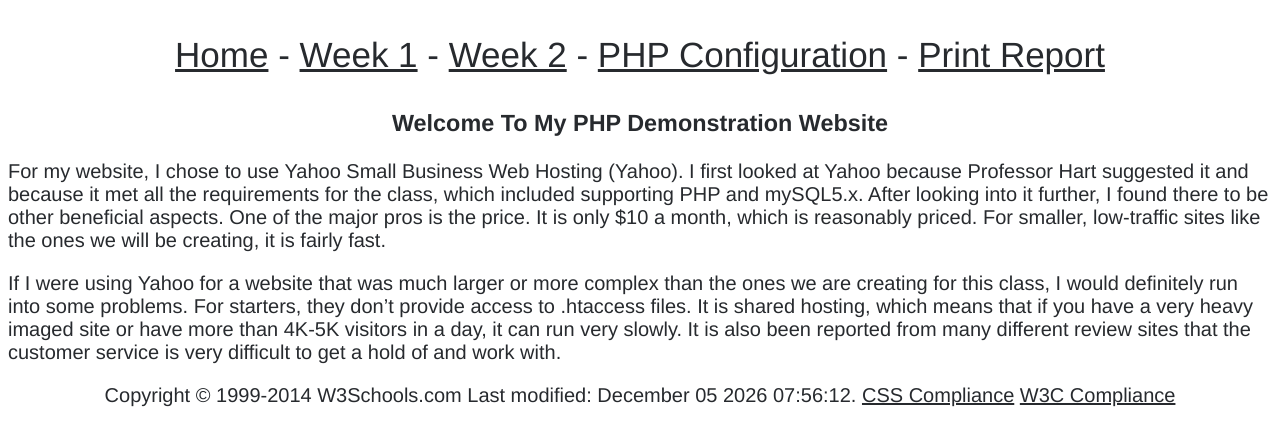
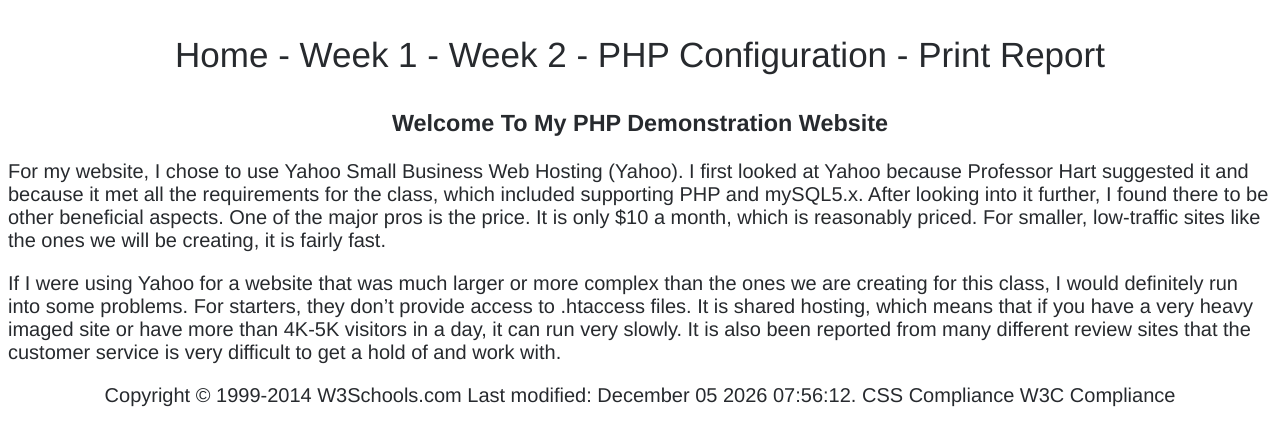
Before and after one commit to jstewart983/phpWeb, a PHP site: page /index.php in a window 1280 px wide. Shown: the top 446 px of the page. Run offline with PHP 8.4, Linux system fonts and the light colour scheme.

Commit message:
Removed underlines from all links

```diff
--- a/main.css
+++ b/main.css
@@ -9,6 +9,9 @@ a{
 a:active{
 	position:relative;
 	top:1px;
+}
+a:link{
+	text-decoration: none;
 }
 /*Custom styling for the navigation menu*/
 .menu {
```
